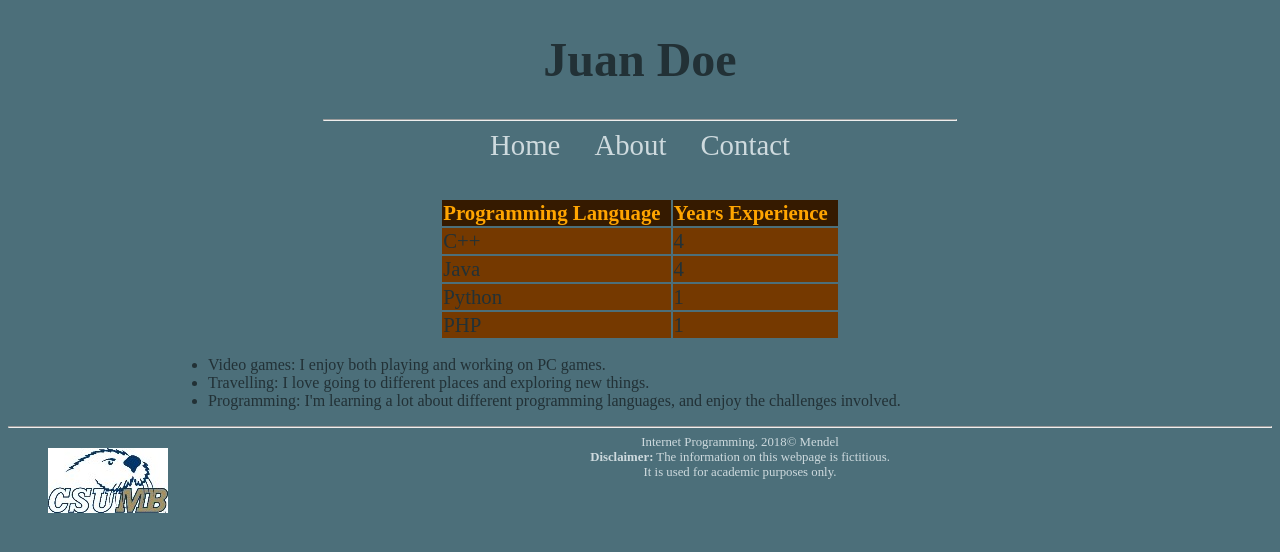
After one commit to bmendel/cst336, a PHP site: page /labs/lab1/about.html in a window 1280 px wide. The commit adds this page. Shown: the top 552 px of the page. Run offline with PHP 8.4, Linux system fonts and the light colour scheme.

Commit message:
Added about.html, updated syles.css to account for about.html

```diff
--- /dev/null
+++ b/labs/lab1/about.html
@@ -0,0 +1,97 @@
+<!DOCTYPE html>
+<html>
+<!--
+
+First Website
+and comment
+in html
+(comments can span multiple lines)
+
+-->
+
+<!-- This is the head -->
+<!-- All styles and javascript go inside the head -->
+    <head>
+
+        <meta charset="utf-8" />
+        <title> Juan Doe: Personal Website</title>
+        <link href="css/styles.css" rel="stylesheet" type="text/css" />
+
+    </head>
+<!-- closing head -->
+
+    <!-- This is the body -->
+    <!-- This is where we place the content of our website -->
+    <body>
+        <header>
+            <h1> Juan Doe </h1>
+        </header>
+
+        <nav>
+            <hr width="50%" />
+            <a href="index.html">Home</a>
+            <a href="about.html">About</a>
+            <a href="contact.html">Contact</a>
+        </nav>
+
+        <br /><br />
+
+
+        <div id="content">
+
+            <!-- Create the table to hold experience data -->
+            <table>
+
+                <tr id="table-header">
+                    <td><strong>Programming Language</strong></td>
+                    <td><strong>Years Experience</strong></td>
+                </tr>
+                <tr class="table-row">
+                    <td>C++</td>
+                    <td>4</td>
+                </tr>
+                <tr class="table-row">
+                    <td>Java</td>
+                    <td>4</td>
+                </tr>
+                <tr class="table-row">
+                    <td>Python</td>
+                    <td>1</td>
+                </tr>
+                <tr class="table-row">
+                    <td>PHP</td>
+                    <td>1</td>
+                </tr>
+
+            </table>
+
+            <ul>
+                <li>Video games: I enjoy both playing and working on PC games.</li>
+                <li>Travelling: I love going to different places and exploring new things.</li>
+                <li>Programming: I'm learning a lot about different programming languages, and enjoy the challenges involved.</li>
+            </ul>
+
+        </div>
+
+        <!-- This is the footer -->
+        <!-- The footer goes inside the body but not always -->
+        <footer>
+
+            <hr>
+            <figure id="logo">
+                <img src="img/csumb.jpg" alt="CSUMB logo" />
+            </figure>
+
+            <div id="footerText">
+                Internet Programming. 2018&copy; Mendel <br />
+                <strong>Disclaimer:</strong> The information on this webpage is fictitious.<br />
+                It is used for academic purposes only.
+            </div>
+
+        </footer>
+        <!-- closing footer -->
+
+    </body>
+    <!-- closing body -->
+
+</html>
--- a/labs/lab1/css/styles.css
+++ b/labs/lab1/css/styles.css
@@ -47,3 +47,29 @@ footer {
 #logo {
     float: left;
 }
+
+table {
+    margin: 0px auto;
+}
+
+td {
+    padding-right: 10px;
+    font-size: 1.3em;
+}
+
+td strong {
+    color: orange;
+}
+
+#table-header {
+    background-color: #351A00;
+}
+
+.table-row {
+    background-color: #753900;
+}
+
+ul {
+    text-allign: left;
+    padding-left: 200px;
+}
```
